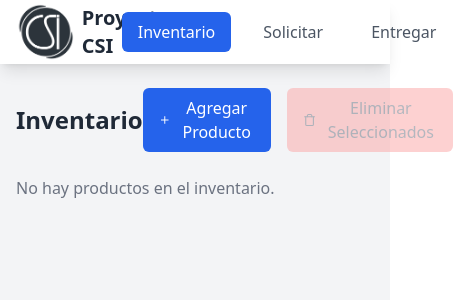
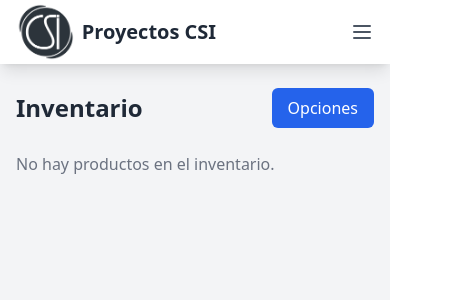
Before and after one commit to ProyectosCSIInvetario/InventarioProyeCSI, a React (Vite) app: page / in a window 390 px wide. Shown: the top 300 px of the page, 453 px wide, since content can reach past the window. Built offline with nearby package versions, Linux system fonts and the light colour scheme; no server answers; the database is empty.

Commit message:
responsividad

```diff
--- a/src/components/Navbar.tsx
+++ b/src/components/Navbar.tsx
@@ -1,8 +1,8 @@
-import React from 'react';
-import { Package } from 'lucide-react';
+import React, { useState } from 'react';
 import { Link, useLocation } from 'react-router-dom';
 
 export default function Navbar() {
+  const [isMenuOpen, setIsMenuOpen] = useState(false);
   const location = useLocation();
 
   const isActive = (path: string) => location.pathname === path;
@@ -10,7 +10,8 @@ export default function Navbar() {
   return (
     <nav className="bg-white shadow-lg">
       <div className="max-w-7xl mx-auto px-4">
-        <div className="flex justify-between h-16">
+        <div className="flex justify-between h-16 items-center">
+          {/* Logo */}
           <div className="flex items-center">
             <Link to="/" className="flex items-center space-x-2">
               <img src="img/logo_csi.png" alt="Logo de Proyectos CSI" className="h-14 w-50" />
@@ -18,13 +19,12 @@ export default function Navbar() {
             </Link>
           </div>
 
-          <div className="flex items-center space-x-4">
+          {/* Menú de navegación (normal en pantallas grandes y hamburguesa en pantallas pequeñas) */}
+          <div className="hidden sm:flex items-center space-x-4">
             <Link
               to="/"
               className={`px-4 py-2 rounded-md ${
-                isActive('/')
-                  ? 'bg-blue-600 text-white'
-                  : 'text-gray-600 hover:bg-blue-50'
+                isActive('/') ? 'bg-blue-600 text-white' : 'text-gray-600 hover:bg-blue-50'
               }`}
             >
               Inventario
@@ -32,9 +32,7 @@ export default function Navbar() {
             <Link
               to="/request"
               className={`px-4 py-2 rounded-md ${
-                isActive('/request')
-                  ? 'bg-blue-600 text-white'
-                  : 'text-gray-600 hover:bg-blue-50'
+                isActive('/request') ? 'bg-blue-600 text-white' : 'text-gray-600 hover:bg-blue-50'
               }`}
             >
               Solicitar
@@ -42,15 +40,64 @@ export default function Navbar() {
             <Link
               to="/return"
               className={`px-4 py-2 rounded-md ${
-                isActive('/return')
-                  ? 'bg-blue-600 text-white'
-                  : 'text-gray-600 hover:bg-blue-50'
+                isActive('/return') ? 'bg-blue-600 text-white' : 'text-gray-600 hover:bg-blue-50'
               }`}
             >
               Entregar
             </Link>
           </div>
+
+          {/* Botón hamburguesa (visible solo en pantallas pequeñas) */}
+          <button
+            className="sm:hidden block text-gray-600"
+            onClick={() => setIsMenuOpen(!isMenuOpen)}
+          >
+            <svg
+              className="w-6 h-6"
+              fill="none"
+              stroke="currentColor"
+              viewBox="0 0 24 24"
+              xmlns="http://www.w3.org/2000/svg"
+            >
+              <path
+                strokeLinecap="round"
+                strokeLinejoin="round"
+                strokeWidth="2"
+                d="M4 6h16M4 12h16M4 18h16"
+              />
+            </svg>
+          </button>
         </div>
+      </div>
+
+      {/* Menú desplegable en pantallas pequeñas (cuando el botón hamburguesa está activo) */}
+      <div
+        className={`sm:hidden ${isMenuOpen ? 'block' : 'hidden'} flex flex-col items-center space-y-4 py-4`}
+      >
+        <Link
+          to="/"
+          className={`px-4 py-2 rounded-md ${
+            isActive('/') ? 'bg-blue-600 text-white' : 'text-gray-600 hover:bg-blue-50'
+          }`}
+        >
+          Inventario
+        </Link>
+        <Link
+          to="/request"
+          className={`px-4 py-2 rounded-md ${
+            isActive('/request') ? 'bg-blue-600 text-white' : 'text-gray-600 hover:bg-blue-50'
+          }`}
+        >
+          Solicitar
+        </Link>
+        <Link
+          to="/return"
+          className={`px-4 py-2 rounded-md ${
+            isActive('/return') ? 'bg-blue-600 text-white' : 'text-gray-600 hover:bg-blue-50'
+          }`}
+        >
+          Entregar
+        </Link>
       </div>
     </nav>
   );
--- a/src/pages/Inventory.tsx
+++ b/src/pages/Inventory.tsx
@@ -9,17 +9,18 @@ export default function Inventory() {
     const [items, setItems] = useState<InventoryItem[]>([]);
     const [selectedItems, setSelectedItems] = useState<string[]>([]);
     const [showAddModal, setShowAddModal] = useState(false);
-    const [loading, setLoading] = useState(true); // Para manejar el estado de carga
-    const [error, setError] = useState<string | null>(null); // Para manejar errores
+    const [loading, setLoading] = useState(true);
+    const [error, setError] = useState<string | null>(null);
+    const [isMenuOpen, setIsMenuOpen] = useState(false); // Estado para el menú hamburguesa
+    const [isMobile, setIsMobile] = useState(false); // Estado para detectar tamaño de pantalla
 
-    // Función para cargar los datos del inventario desde Supabase
     const fetchInventory = async () => {
         setLoading(true);
         setError(null);
         try {
             const { data, error } = await supabase.from('inventory').select('*');
             if (error) throw error;
-          setItems(data || []); // Si no hay datos, usa un arreglo vacío
+            setItems(data || []);
         } catch (err) {
             console.error('Error fetching inventory:', err);
             setError('Hubo un problema al cargar el inventario. Intenta de nuevo.');
@@ -28,15 +29,30 @@ export default function Inventory() {
         }
     };
 
-
-    // Cargar inventario al montar el componente
     useEffect(() => {
         fetchInventory();
+
+        const handleResize = () => {
+            if (window.innerWidth <= 600) {
+                setIsMobile(true);
+            } else {
+                setIsMobile(false);
+            }
+        };
+
+        // Añadir el event listener para el cambio de tamaño
+        window.addEventListener('resize', handleResize);
+
+        // Llamar a la función una vez al cargar el componente
+        handleResize();
+
+        // Limpiar el event listener cuando el componente se desmonte
+        return () => {
+            window.removeEventListener('resize', handleResize);
+        };
     }, []);
 
-    // Manejar eliminación de productos seleccionados
     const handleDelete = async () => {
-        // Crear la superposición y la ventana emergente de confirmación
         const overlay = document.createElement('div');
         overlay.classList.add('fixed', 'inset-0', 'bg-black', 'bg-opacity-50', 'flex', 'justify-center', 'items-center');
 
@@ -54,17 +70,14 @@ export default function Inventory() {
         const buttonContainer = document.createElement('div');
         buttonContainer.classList.add('flex', 'gap-4');
 
-        // Botón de confirmar
         const confirmButton = document.createElement('button');
         confirmButton.classList.add('bg-red-500', 'text-white', 'px-4', 'py-2', 'rounded', 'hover:bg-red-400');
         confirmButton.textContent = 'Eliminar';
 
-        // Botón de cancelar
         const cancelButton = document.createElement('button');
         cancelButton.classList.add('bg-gray-300', 'text-black', 'px-4', 'py-2', 'rounded', 'hover:bg-gray-200');
         cancelButton.textContent = 'Cancelar';
 
-        // Función para confirmar la eliminación
         confirmButton.onclick = async () => {
             try {
                 const { error } = await supabase
@@ -73,39 +86,32 @@ export default function Inventory() {
                     .in('code', selectedItems);
                 if (error) throw error;
 
-                // Actualizar estado local eliminando los productos seleccionados
                 setItems(items.filter((item) => !selectedItems.includes(item.code)));
                 setSelectedItems([]);
-                document.body.removeChild(overlay); // Cerrar la ventana emergente
+                document.body.removeChild(overlay);
             } catch (err) {
                 console.error('Error deleting items:', err);
-                document.body.removeChild(overlay); // Cerrar la ventana emergente
+                document.body.removeChild(overlay);
                 showErrorPopup('No se pudieron eliminar los productos seleccionados. Intenta de nuevo.');
             }
         };
 
-        // Función para cerrar la ventana emergente
         cancelButton.onclick = () => {
-            document.body.removeChild(overlay); // Cerrar la ventana emergente
+            document.body.removeChild(overlay);
         };
 
-        // Añadir botones al contenedor
         buttonContainer.appendChild(confirmButton);
         buttonContainer.appendChild(cancelButton);
 
-        // Añadir todo al popup
         popup.appendChild(title);
         popup.appendChild(message);
         popup.appendChild(buttonContainer);
 
-        // Añadir el popup al overlay
         overlay.appendChild(popup);
 
-        // Añadir la superposición al cuerpo del documento
         document.body.appendChild(overlay);
     };
 
-    // Función para mostrar un error si la eliminación falla
     const showErrorPopup = (message: string) => {
         const overlay = document.createElement('div');
         overlay.classList.add('fixed', 'inset-0', 'bg-black', 'bg-opacity-50', 'flex', 'justify-center', 'items-center');
@@ -126,23 +132,18 @@ export default function Inventory() {
         closeButton.textContent = 'Cerrar';
 
         closeButton.onclick = () => {
-            document.body.removeChild(overlay); // Cerrar la ventana emergente
+            document.body.removeChild(overlay);
         };
 
-        // Añadir todo al popup
         popup.appendChild(title);
         popup.appendChild(errorMessage);
         popup.appendChild(closeButton);
 
-        // Añadir el popup al overlay
         overlay.appendChild(popup);
 
-        // Añadir la superposición al cuerpo del documento
         document.body.appendChild(overlay);
     };
 
-
-    // Manejar la adición de un nuevo producto
     const handleAddItem = async (newItem: InventoryItem) => {
         try {
             const { error } = await supabase.from('inventory').insert(newItem);
@@ -206,15 +207,23 @@ export default function Inventory() {
         document.body.appendChild(overlay);
     };
 
-
-
-
-
     return (
         <div className="max-w-7xl mx-auto px-4 py-6">
             <div className="flex justify-between items-center mb-6">
                 <h1 className="text-2xl font-bold text-gray-800">Inventario</h1>
-        <div className="flex space-x-4"> {/* Cambié esta parte a flex para los botones estén al lado */}
+
+                {/* Menú hamburguesa */}
+                {isMobile ? (
+                    <div className="relative">
+                        <button
+                            onClick={() => setIsMenuOpen(!isMenuOpen)}
+                            className="px-4 py-2 bg-blue-600 text-white rounded-md"
+                        >
+                            <span className="material-icons">Opciones</span>
+                        </button>
+
+                        {isMenuOpen && (
+                            <div className="absolute top-10 right-0 bg-white shadow-lg rounded-md w-40 py-2">
                                 <button
                                     onClick={() => setShowAddModal(true)}
                                     className="px-4 py-2 bg-blue-600 text-white rounded-md hover:bg-blue-700 flex items-center"
@@ -225,15 +234,35 @@ export default function Inventory() {
                                 <button
                                     onClick={handleDelete}
                                     className={`px-4 py-2 rounded-md flex items-center ${selectedItems.length > 0 ? 'bg-red-600 text-white hover:bg-red-700' : 'bg-red-300 text-gray-500 opacity-50 cursor-not-allowed'}`}
-                disabled={selectedItems.length === 0} // Deshabilitar si no hay productos seleccionados
+                                    disabled={selectedItems.length === 0}
                                 >
                                     <Trash className="h-5 w-5 mr-2" />
                                     Eliminar Seleccionados
                                 </button>
                             </div>
+                        )}
+                    </div>
+                ) : (
+                    <div className="flex space-x-4">
+                        <button
+                            onClick={() => setShowAddModal(true)}
+                            className="px-4 py-2 bg-blue-600 text-white rounded-md hover:bg-blue-700 flex items-center"
+                        >
+                            <Plus className="h-5 w-5 mr-2" />
+                            Agregar Producto
+                        </button>
+                        <button
+                            onClick={handleDelete}
+                            className={`px-4 py-2 rounded-md flex items-center ${selectedItems.length > 0 ? 'bg-red-600 text-white hover:bg-red-700' : 'bg-red-300 text-gray-500 opacity-50 cursor-not-allowed'}`}
+                            disabled={selectedItems.length === 0}
+                        >
+                            <Trash className="h-5 w-5 mr-2" />
+                            Eliminar Seleccionados
+                        </button>
+                    </div>
+                )}
             </div>
 
-            {/* Mensajes de error o carga */}
             {loading ? (
                 <p className="text-gray-500">Cargando inventario...</p>
             ) : error ? (
@@ -252,7 +281,6 @@ export default function Inventory() {
                 </div>
             )}
 
-            {/* Modal para agregar productos */}
             <AddProductModal
                 isOpen={showAddModal}
                 onClose={() => setShowAddModal(false)}
```
Also changed, not shown: src/pages/Request.tsx (indentation only), src/pages/Return.tsx (indentation only). Lines whose indentation alone changed are shown as unchanged.
